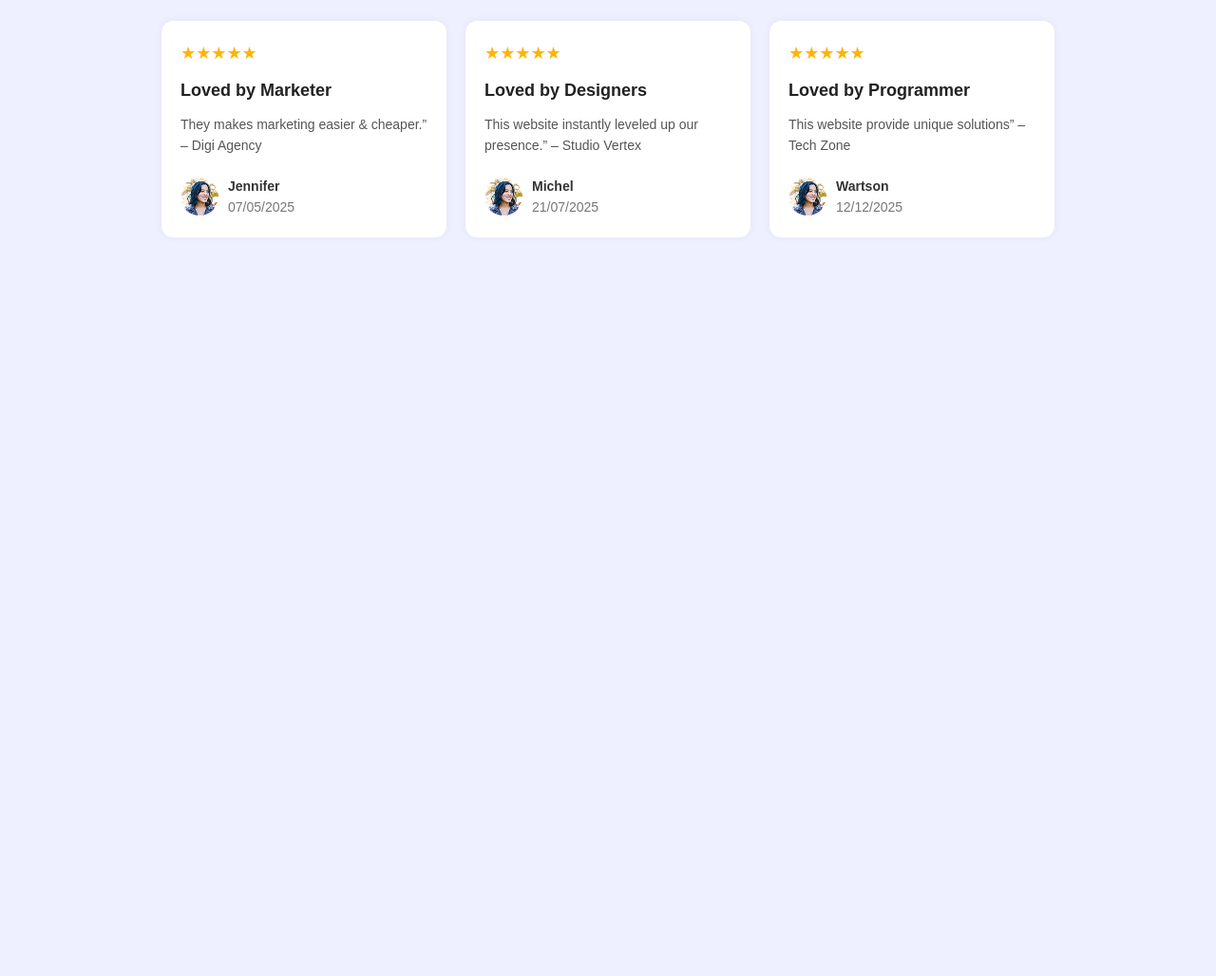
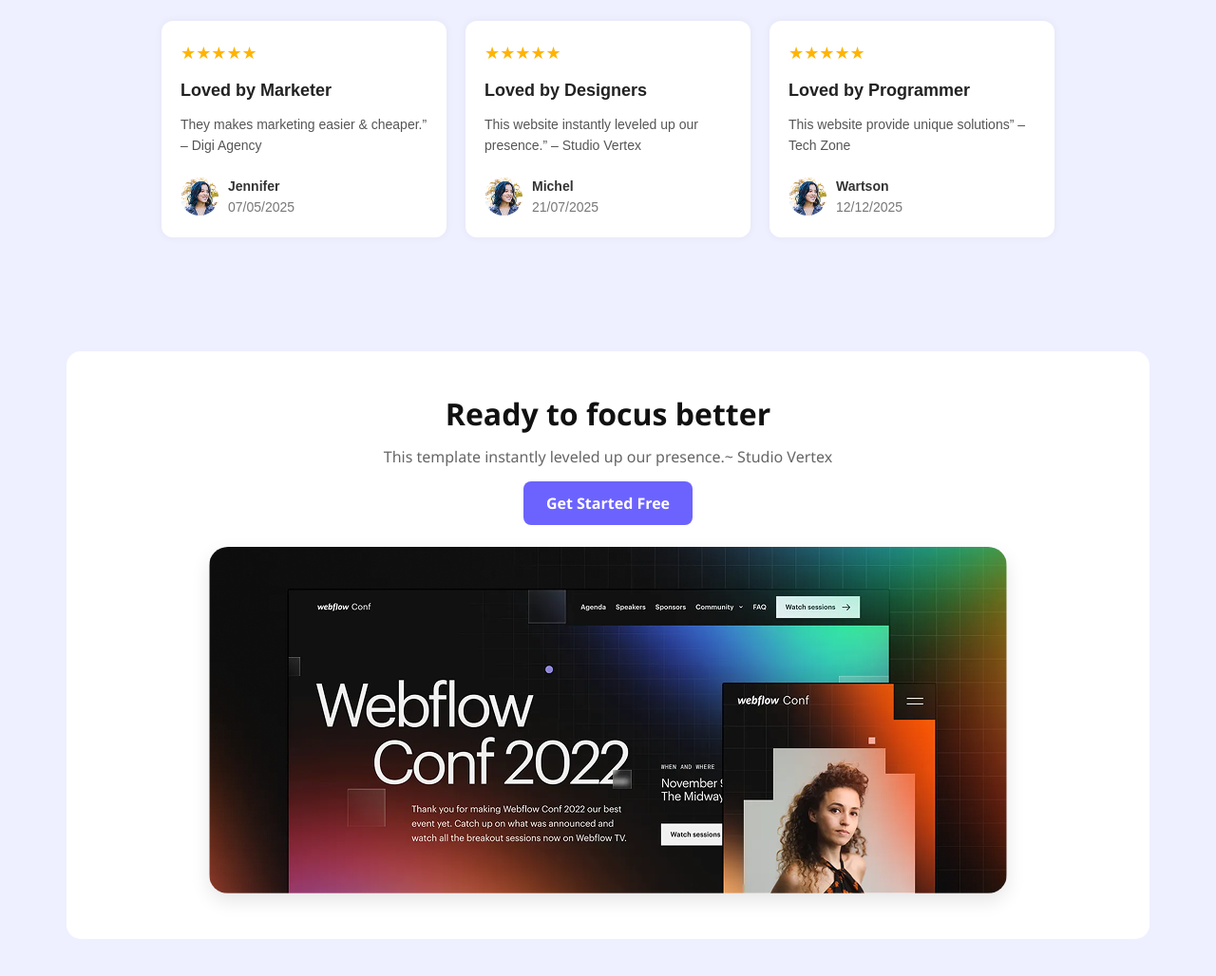
Before and after one commit to cyberzyx/assignment-01, a plain HTML site: page Assignment-01/Assignment 01.html in a window 1280 px wide. Shown: the part 1569-2597 px from the top of the page at 95% size. Before the commit the page ends 1869 px from the top, so only its background shows below. Drawn offline with Linux system fonts and the light colour scheme.

Commit message:
Ready to focus better section

```diff
--- a/Assignment-01/Assignment 01.html
+++ b/Assignment-01/Assignment 01.html
@@ -101,6 +101,18 @@
   </div>
 </section>
 
+<!-- Focus Better Section -->
+<section class="focus-section">
+    <div class="text-container">
+      <h1>Ready to focus better</h1>
+      <p class="subtext">This template instantly leveled up our presence.~ Studio Vertex</p>
+      <a href="#" class="cta-button">Get Started Free</a>
+    </div>
+    <div class="image-container">
+      <img src="/Assignment-01/Assets/wc-big.png" alt="Webflow Conf 2022" />
+    </div>
+  </section>
+
 
 </body>
 </html>
--- a/Assignment-01/style.css
+++ b/Assignment-01/style.css
@@ -211,3 +211,56 @@ body {
       font-weight: bold;
       color: #333;
     }
+
+     /* Focus Section */
+
+.focus-section {
+  margin: 0;
+  font-family: 'Segoe UI', Tahoma, Geneva, Verdana, sans-serif;
+  background-color: #fff; margin: 70px 70px 70px 70px; border-radius: 15px;
+  color: #111;
+  display: flex;
+  justify-content: center;
+  align-items: center;
+  flex-direction: column;
+  padding: 40px 20px;
+  text-align: center;
+}
+
+
+.text-container h1 {
+  font-size: 2rem;
+  font-weight: bold;
+  margin-bottom: 0.5rem;
+}
+
+.subtext {
+  font-size: 1rem;
+  color: #666;
+  margin-bottom: 1.5rem;
+}
+
+.cta-button {
+  background-color: #6c63ff;
+  color: white;
+  text-decoration: none;
+  padding: 12px 24px;
+  border-radius: 8px;
+  font-weight: 600;
+  transition: background-color 0.3s;
+}
+
+.cta-button:hover {
+  background-color: #574fd6;
+}
+
+.image-container {
+  margin-top: 2rem;
+}
+
+.image-container img {
+  width: 100%;
+  border-radius: 20px;
+  box-shadow: 0 8px 20px rgba(0, 0, 0, 0.1);
+
+}
```
